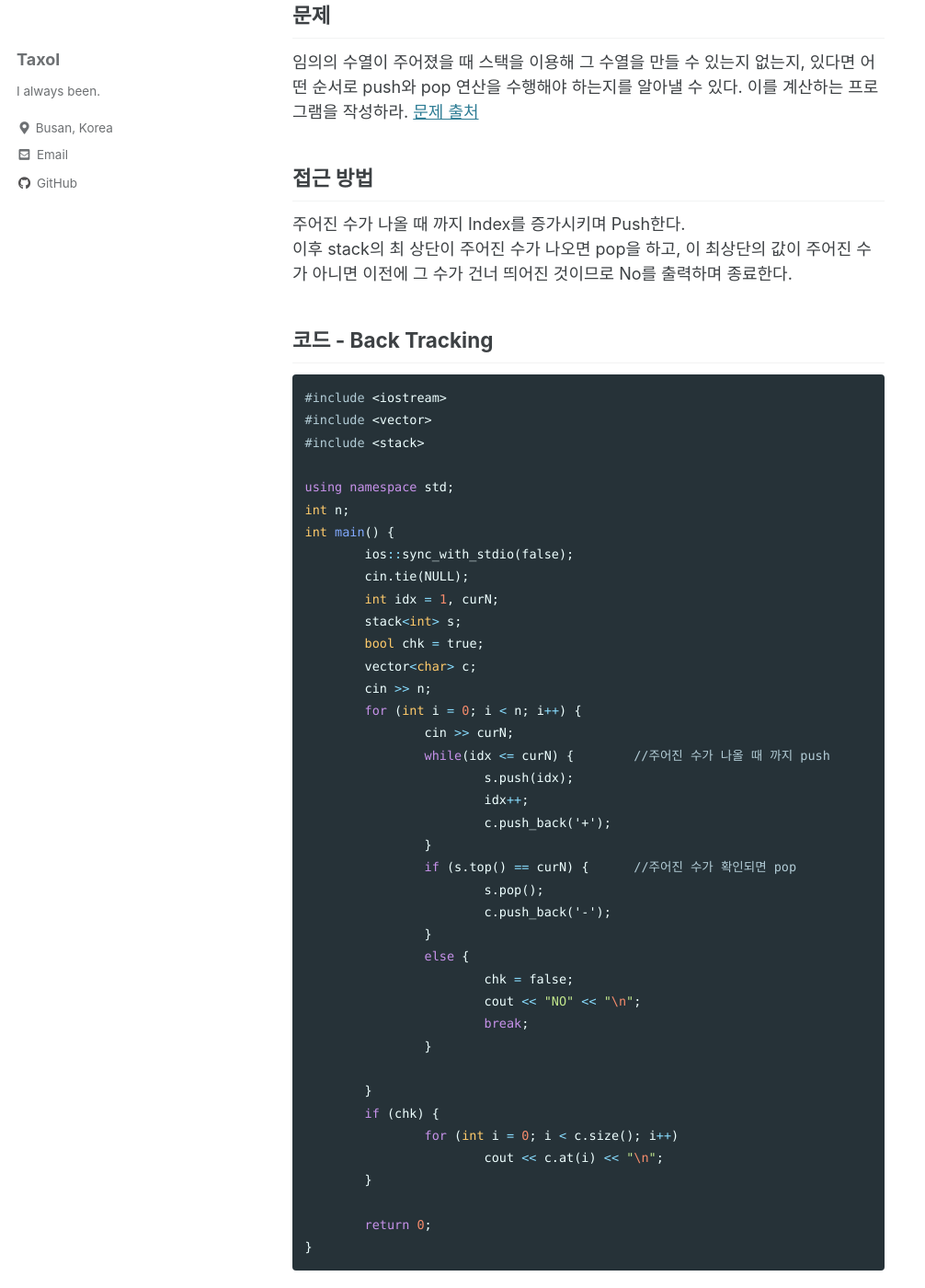
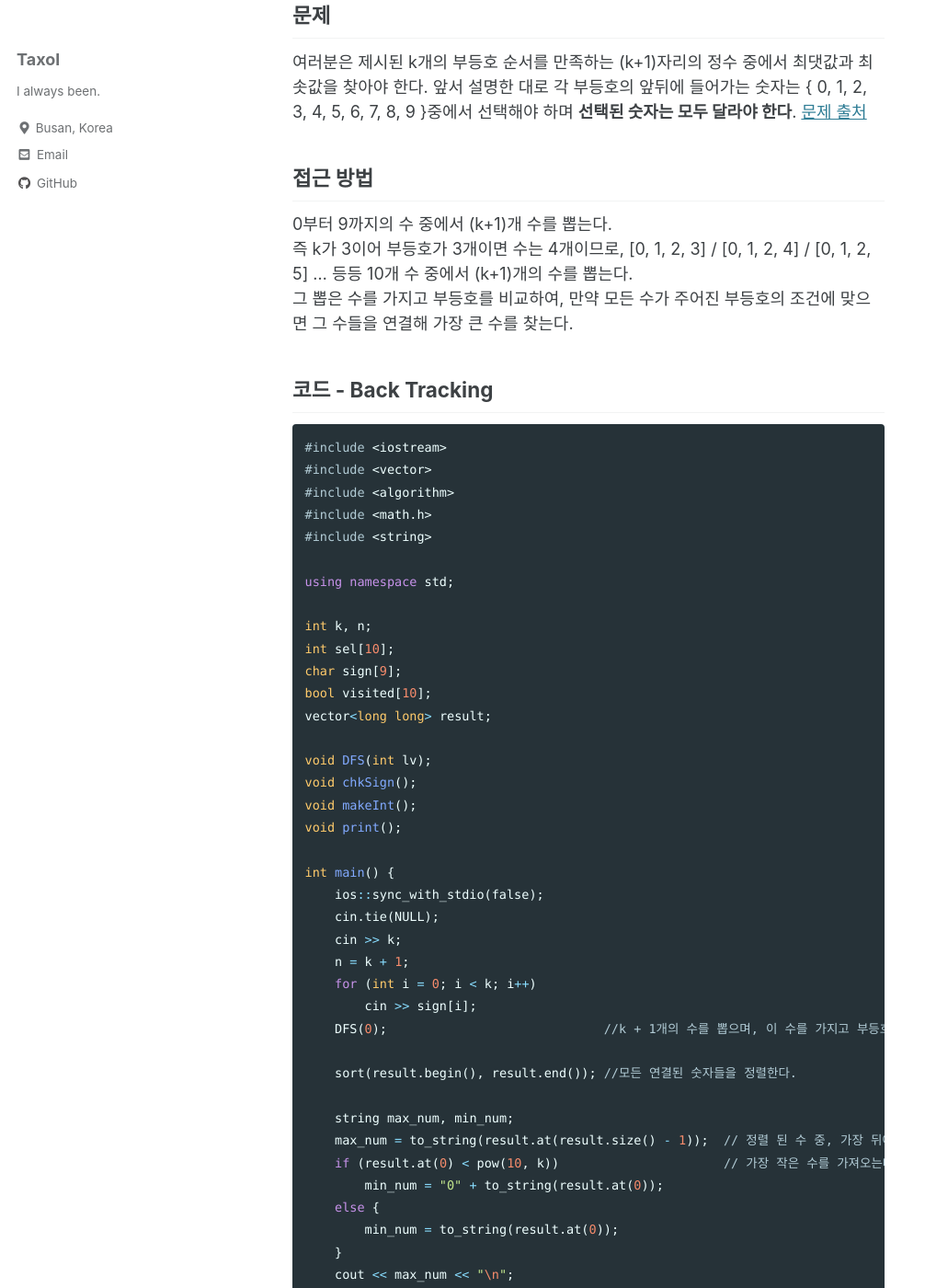
Before and after one commit to taxol1203/taxol1203.github.io, a Jekyll site: the page built from _posts/2020-10-29-bj-부등호.md, in a window 1280 px wide and 1400 px high, scrolled down 339 px. Shown: the whole window at 92% size, without its empty margins (0-1006 px from the left). Built offline with Jekyll 4.4.1, drawn with Linux system fonts in a browser that asks for light colours; cached includes are drawn as plain includes; some of the changed text lies outside the part shown.

Commit message:
correct and 3 string problem

````diff
--- a/_posts/2020-10-29-bj-부등호.md
+++ b/_posts/2020-10-29-bj-부등호.md
@@ -1,66 +1,122 @@
 ---
-title: "백준 1874 - 스택 수열"
+title: "백준 2529 - 부등호"
 date: 2020-10-29 23:12:00 -0400
 categories:
   - codingTest
 tags:
-  - Stack
+  - DFS
+  - Brute Force
   - Baek Joon
 ---
 
 > C++
 
-1874번 - 부등호
+2529번 - 부등호
 =============
 
 ## 문제
-임의의 수열이 주어졌을 때 스택을 이용해 그 수열을 만들 수 있는지 없는지, 있다면 어떤 순서로 push와 pop 연산을 수행해야 하는지를 알아낼 수 있다. 이를 계산하는 프로그램을 작성하라.
-[문제 출처](https://www.acmicpc.net/problem/1874)
+여러분은 제시된 k개의 부등호 순서를 만족하는 (k+1)자리의 정수 중에서 최댓값과 최솟값을 찾아야 한다. 앞서 설명한 대로 각 부등호의 앞뒤에 들어가는 숫자는 { 0, 1, 2, 3, 4, 5, 6, 7, 8, 9 }중에서 선택해야 하며 **선택된 숫자는 모두 달라야 한다**.
+[문제 출처](https://www.acmicpc.net/problem/2529)
 
 ## 접근 방법
-주어진 수가 나올 때 까지 Index를 증가시키며 Push한다.
-이후 stack의 최 상단이 주어진 수가 나오면 pop을 하고, 이 최상단의 값이 주어진 수가 아니면 이전에 그 수가 건너 띄어진 것이므로 No를 출력하며 종료한다.
+0부터 9까지의 수 중에서 (k+1)개 수를 뽑는다.
+즉 k가 3이어 부등호가 3개이면 수는 4개이므로, [0, 1, 2, 3] / [0, 1, 2, 4] / [0, 1, 2, 5]  ... 등등 10개 수 중에서 (k+1)개의 수를 뽑는다.
+그 뽑은 수를 가지고 부등호를 비교하여, 만약 모든 수가 주어진 부등호의 조건에 맞으면 그 수들을 연결해 가장 큰 수를 찾는다.
 
 ## 코드 - Back Tracking
 ```c++
 #include <iostream>
 #include <vector>
-#include <stack>
+#include <algorithm>
+#include <math.h>
+#include <string>
 
 using namespace std;
-int n;
+
+int k, n;
+int sel[10];
+char sign[9];
+bool visited[10];
+vector<long long> result;
+
+void DFS(int lv);
+void chkSign();
+void makeInt();
+void print();
+
 int main() {
-	ios::sync_with_stdio(false);
-	cin.tie(NULL);
-	int idx = 1, curN;
-	stack<int> s;
-	bool chk = true;
-	vector<char> c;
-	cin >> n;
-	for (int i = 0; i < n; i++) {
-		cin >> curN;
-		while(idx <= curN) {        //주어진 수가 나올 때 까지 push
-			s.push(idx);
-			idx++;
-			c.push_back('+');
-		}
-		if (s.top() == curN) {      //주어진 수가 확인되면 pop
-			s.pop();
-			c.push_back('-');
-		}
-		else {
-			chk = false;
-			cout << "NO" << "\n";
-			break;
-		}
+    ios::sync_with_stdio(false);
+    cin.tie(NULL);
+    cin >> k;
+    n = k + 1;
+    for (int i = 0; i < k; i++)
+        cin >> sign[i];
+    DFS(0);                             //k + 1개의 수를 뽑으며, 이 수를 가지고 부등호를 만족하는 모든 숫자들의 연결을 구한다.
 
-	}
-	if (chk) {
-		for (int i = 0; i < c.size(); i++)
-			cout << c.at(i) << "\n";
-	}
+    sort(result.begin(), result.end()); //모든 연결된 숫자들을 정렬한다.
 
-	return 0;
+    string max_num, min_num;
+    max_num = to_string(result.at(result.size() - 1));  // 정렬 된 수 중, 가장 뒤에 있는 값을 가져온다. 이는 가장 큰 수다.
+    if (result.at(0) < pow(10, k))                      // 가장 작은 수를 가져오는데, 이때 이 수는 제일 앞 자리의 수가 0이므로 제일 앞자리에 0을 붙혀준다.
+        min_num = "0" + to_string(result.at(0));
+    else {
+        min_num = to_string(result.at(0));
+    }
+    cout << max_num << "\n";
+    cout << min_num;
+}
+
+void DFS(int lv) {
+    if (lv == n) {              //k + 1개의 수를 뽑는다.
+        chkSign();
+        return;
+    }
+    for (int i = 0; i < 10; i++) {
+        if (!visited[i]) {
+            sel[lv] = i;
+            visited[i] = true;
+            DFS(lv + 1);
+            visited[i] = false;
+        }
+    }
+}
+
+void print() {                  //k + 1개의 수가 제대로 뽑혔는지 확인하기 위한 함수.
+    for (int i = 0; i < n; i++) {
+        cout << sel[i] << " ";
+    }
+    cout << "\n";
+}
+void chkSign() {                //뽑은 수를 가지고 부등호를 비교한다.
+    bool success = true;
+    for (int i = 0; i < k; i++) {       //부등호의 개수 만큼 반복한다.
+        char curS = sign[i];
+        if (curS == '<') {      //조건문은 부등호를 적용하였을 때, 틀렸는 지를 확인한다. 만약 '<' 인데 6 < 5 가 되면 틀린 부등호라고 인식한다.
+            if (sel[i] > sel[i + 1]) {
+                success = false;
+                break;
+            }
+        }
+        else {
+            if (sel[i] < sel[i + 1]) {
+                success = false;
+                break;
+            }
+        }
+    }
+    if (success) {              //위의 모든 조건이 통과 되면 올바를 수 조합이므로, 이 수들을 가지고 하나의 수로 만든다.
+        makeInt();
+    }
+    return;
+}
+
+void makeInt() {                // 각 수들을 10의 자리수에 맞추면서 하나의 큰 수로 만들어준다.
+    long long num = 0;
+    num += sel[n-1];
+    for (int i = 0; i < n - 1; i++) {
+        num += sel[i] * pow(10 ,(n - i - 1));
+    }
+    result.push_back(num);
 }
 ```
 
````
Also changed, not shown: _posts/2020-10-27-pg-주식가격.md (+1 -1 lines), _posts/2020-10-28-pg-프린터.md (+1 -1 lines), _posts/2020-10-29-bj-부등호 copy.md (deleted, +0 -123 lines), _posts/2020-10-29-bj-스택수열.md (added, +67 -0 lines), _posts/2020-11-01-pg-다리를 건너는 트럭.md (+1 -1 lines), _posts/2020-11-02-pg-문자열 내 p와 y의 개수.md (added, +52 -0 lines), _posts/2020-11-02-pg-문자열 내림차순으로 배치하기.md (added, +65 -0 lines), _posts/2020-11-02-pg-문자열 다루기 기본.md (added, +60 -0 lines).
